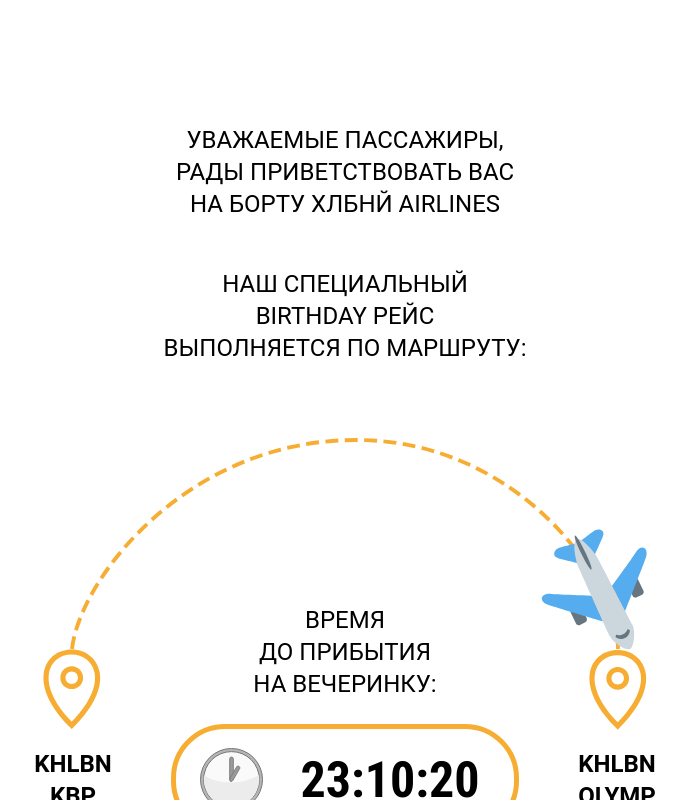
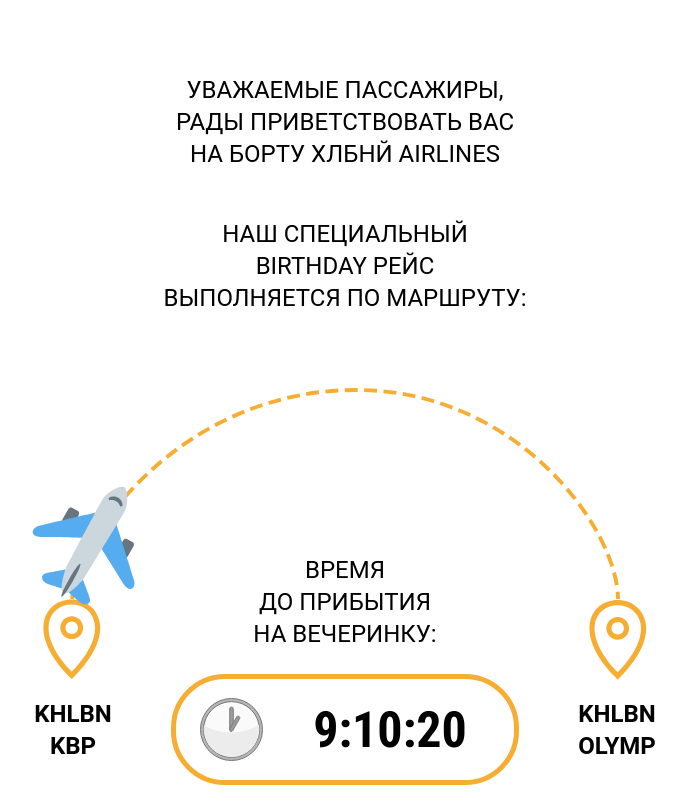
Before and after one commit to spro77/khlebnyi-bd, a plain HTML site: page index.html in a window 1280 px wide. Shown: the whole page, without its empty margins (295-981 px from the left). Drawn offline with nearby package versions, Linux system fonts and the light colour scheme.

Commit message:
starting and finishing position calculated

```diff
--- a/index.js
+++ b/index.js
@@ -3,15 +3,15 @@
 // import MotionPathPlugin from 'MotionPathPlugin'
 gsap.registerPlugin(MotionPathPlugin)
 
-const timeToBabax = 5
+const countDownDate = new Date('Sep 17, 2020 20:00:00').getTime()
+const startDate = new Date('Sep 17, 2020 10:00:00').getTime()
+const allTime = (countDownDate - startDate) / 1000
+const currentPosition = allTime - (countDownDate - new Date()) / 1000
+const startPosition = 0
+const endPosition = currentPosition / allTime
 
-const countDownDate = new Date('Sep 19, 2020 10:00:00').getTime()
-const startDate = new Date('Sep 14, 2020 10:00:00').getTime()
-// const countDownDate = new Date()
-// countDownDate.setSeconds(countDownDate.getSeconds() + timeToBabax);
-
-const p = new URL(document.location.href)
-// console.log(p)
+console.log('allTime :', allTime)
+console.log('currentPosition :', currentPosition)
 
 const cta = document.getElementById('button')
 
@@ -48,6 +48,7 @@ document.getElementById('departure').innerHTML = `<p class='txt bold'>KHLBN<span
 let x = setInterval(function() {
   let now = new Date().getTime()
   let distance = countDownDate - now
+  // console.log(distance / 1000)
 
   // let days = Math.floor(distance / (1000 * 60 * 60 * 24))
   let hours = Math.floor((distance % (1000 * 60 * 60 * 24)) / (1000 * 60 * 60))
@@ -64,9 +65,9 @@ let x = setInterval(function() {
 }, 1000)
 
 gsap.to('#plane', {
-  duration: timeToBabax,
-  delay: 1,
-  repeat: -1,
+  duration: 1,
+  // delay: 1,
+  // repeat: -1,
   // repeatDelay: 1,
   yoyo: true,
   ease: 'power1.inOut',
@@ -75,7 +76,9 @@ gsap.to('#plane', {
     align: '#path',
     autoRotate: true,
     alignOrigin: [0.5, 0.5],
-    start: 0,
-    end: 1
+    start: startPosition,
+    end: endPosition
   }
 })
+
+console.log(MotionPathPlugin.getLength('#path'))
--- a/style.css
+++ b/style.css
@@ -32,7 +32,7 @@ body {
 }
 
 #container {
-  margin-top: 100px;
+  margin-top: 50px;
   flex-direction: column;
   align-items: center;
   background-color: white;
@@ -92,15 +92,15 @@ body {
   background: #f6ad32;
   border-radius: 18px;
   box-shadow: 0px 8px 8px rgba(0, 0, 0, 0.2);
-  transition: all 0.3s ease;
+  transition: all 0.2s ease;
 }
 #button:hover {
   background: #ffc25a;
-  box-shadow: 0px 16px 16px rgba(0, 0, 0, 0.15);
-  transition: all 0.3s ease;
+  box-shadow: 0px 12px 12px rgba(0, 0, 0, 0.15);
+  transition: all 0.2s ease;
 }
 #button:active {
   background-color: #f6ad32;
   box-shadow: none;
-  transform: translateY(4px);
+  transform: translateY(3px);
 }
```
